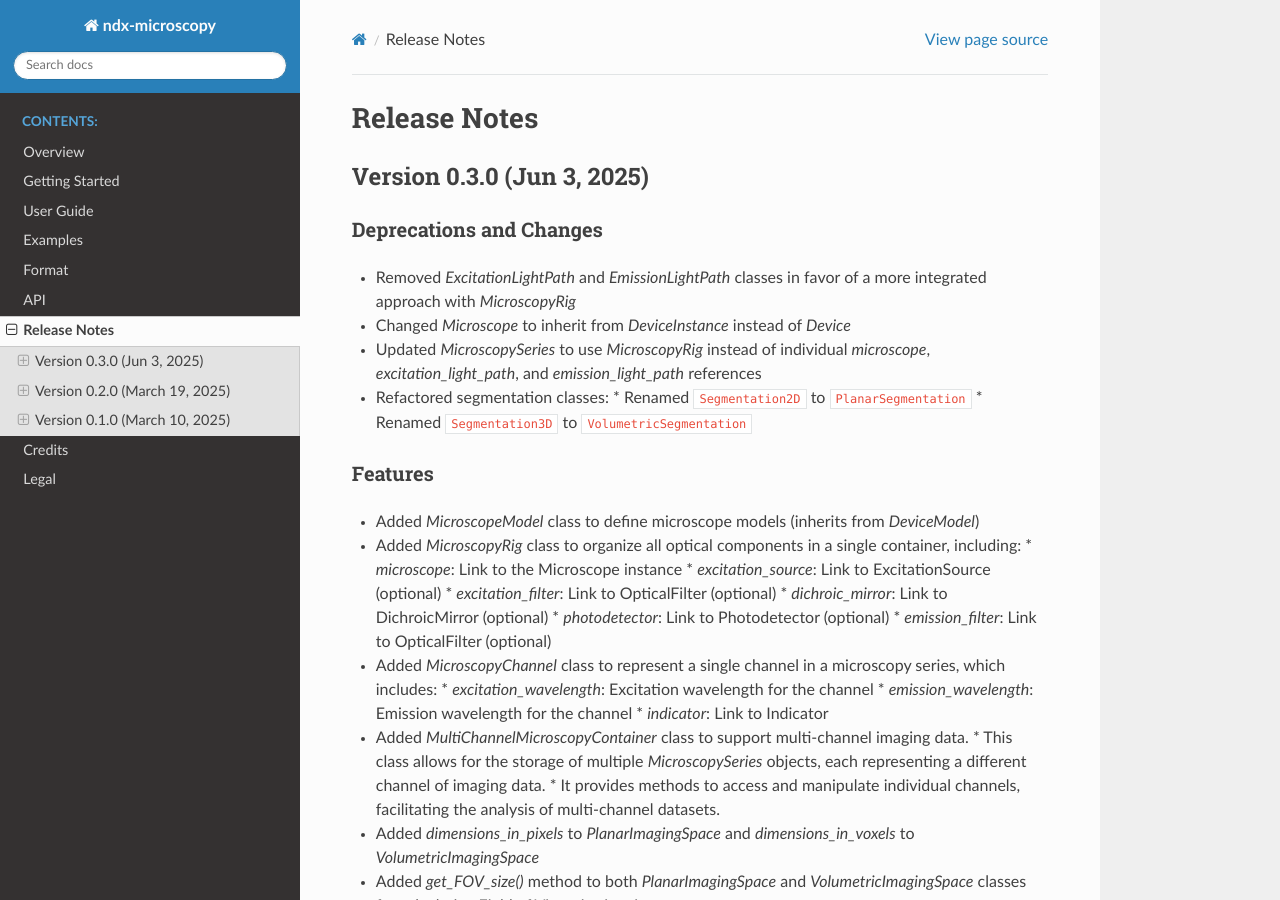
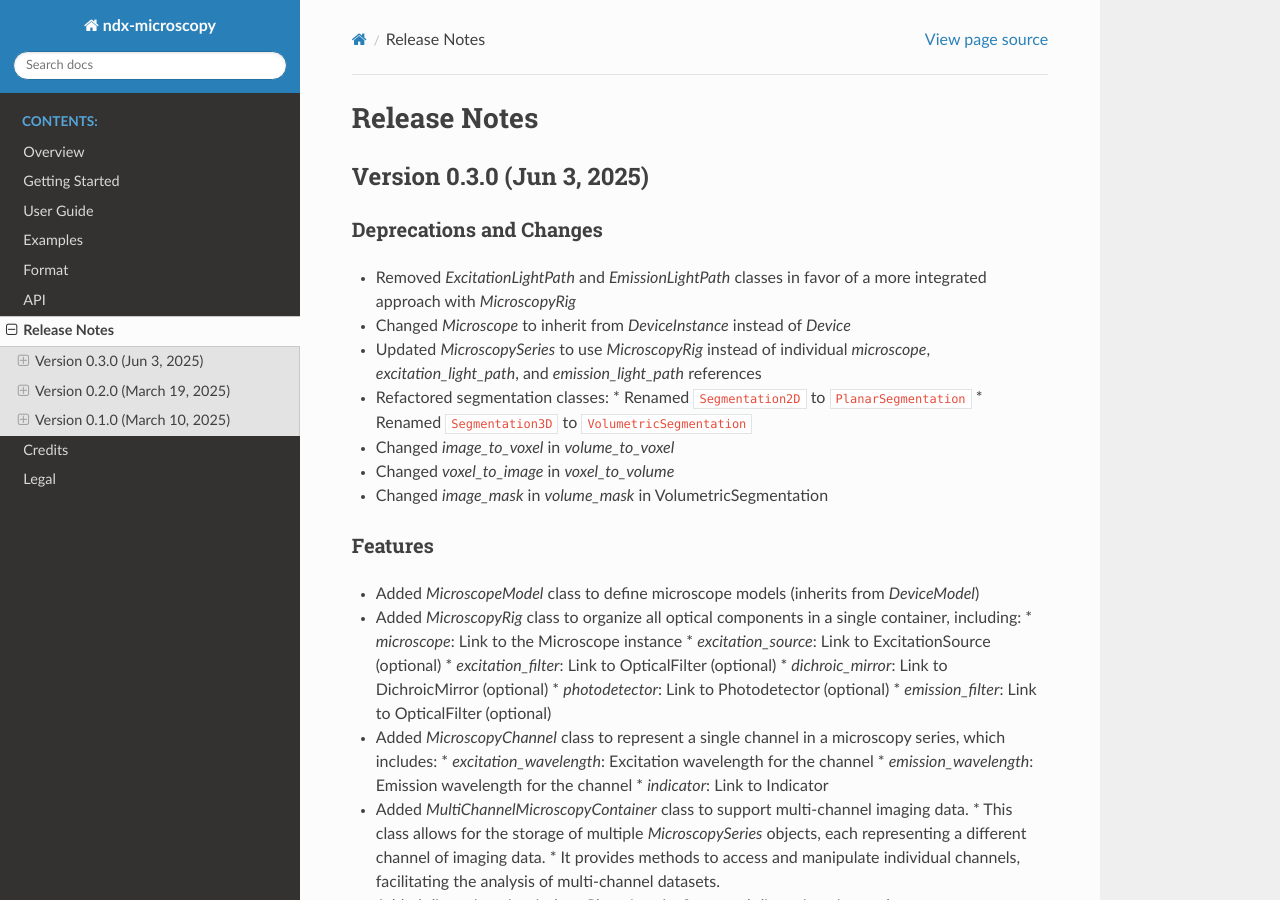
Before and after one commit to catalystneuro/ndx-microscopy, a Sphinx documentation site: the page built from docs/source/release_notes.rst, in a window 1280 px wide and 900 px high. Built offline with Sphinx 7.4.7 and the Read the Docs theme 3.1.0, drawn with Linux system fonts in a browser that asks for light colours.

Commit message:
Switch image with volume in VolumetricSegmentation (#67)
* Rename image_mask to volume_mask

* Rename image_mask to volume_mask in Segmentation3D API and update related methods

* Rename image_shape to volume_shape and update related references in mock_Segmentation3D

* Rename image_mask to volume_mask in volumetric segmentation tests and update related assertions

* update README

* update notebook

* update docs

* Update CHANGELOG

```diff
--- a/docs/source/api.rst
+++ b/docs/source/api.rst
@@ -164,8 +164,8 @@ VolumetricSegmentation
 Methods
 ^^^^^^^
 .. automethod:: ndx_microscopy.VolumetricSegmentation.add_roi
-.. automethod:: ndx_microscopy.VolumetricSegmentation.voxel_to_image
-.. automethod:: ndx_microscopy.VolumetricSegmentation.image_to_voxel
+.. automethod:: ndx_microscopy.VolumetricSegmentation.voxel_to_volume
+.. automethod:: ndx_microscopy.VolumetricSegmentation.volume_to_voxel
 .. automethod:: ndx_microscopy.VolumetricSegmentation.create_roi_table_region
 
 SegmentationContainer
--- a/docs/source/examples.rst
+++ b/docs/source/examples.rst
@@ -601,7 +601,7 @@ Example of volumetric imaging with 3D ROI segmentation:
     # Add 3D ROIs using image masks
     roi_mask = np.zeros((height, width, depths), dtype=bool)
     roi_mask[256:266, 256:266, 4:6] = True  # 10x10x2 ROI
-    segmentation.add_roi(image_mask=roi_mask)
+    segmentation.add_roi(volume_mask=roi_mask)
 
     # Add ROIs using voxel masks
     voxel_mask = [
@@ -621,7 +621,7 @@ Example of volumetric imaging with 3D ROI segmentation:
     num_rois = len(segmentation.id)
     responses = np.zeros((frames, num_rois))
 
-    for i, roi_mask in enumerate(segmentation.image_mask[:]):
+    for i, roi_mask in enumerate(segmentation.volume_mask[:]):
         roi_data = data[:, roi_mask]
         responses[:, i] = np.mean(roi_data, axis=1)
 
@@ -662,7 +662,7 @@ Example of volumetric imaging with 3D ROI segmentation:
         # Access ROI data
         ophys = nwbfile.processing['ophys']
         rois = ophys['volume_rois']
-        roi_masks = rois.image_mask[:]
+        roi_masks = rois.volume_mask[:]
 
         # Access responses
         responses = ophys['volume_responses']
--- a/docs/source/format.rst
+++ b/docs/source/format.rst
@@ -507,7 +507,7 @@ For 3D segmentation data.
         neurodata_type_inc: Segmentation
         doc: Results from image segmentation of a specific volumetric imaging space.
         datasets:
-          - name: image_mask
+          - name: volume_mask
             neurodata_type_inc: VectorData
             dims:
               - - num_roi
--- a/docs/source/release_notes.rst
+++ b/docs/source/release_notes.rst
@@ -15,6 +15,9 @@ Deprecations and Changes
 * Refactored segmentation classes:
   * Renamed ``Segmentation2D`` to ``PlanarSegmentation``
   * Renamed ``Segmentation3D`` to ``VolumetricSegmentation``
+* Changed `image_to_voxel` in `volume_to_voxel`
+* Changed `voxel_to_image` in `voxel_to_volume`
+* Changed `image_mask` in `volume_mask` in VolumetricSegmentation
 
 Features
 --------
```
Also changed, not shown: CHANGELOG.md (+1 -1 lines), README.md (+3 -3 lines), 6 other files.
